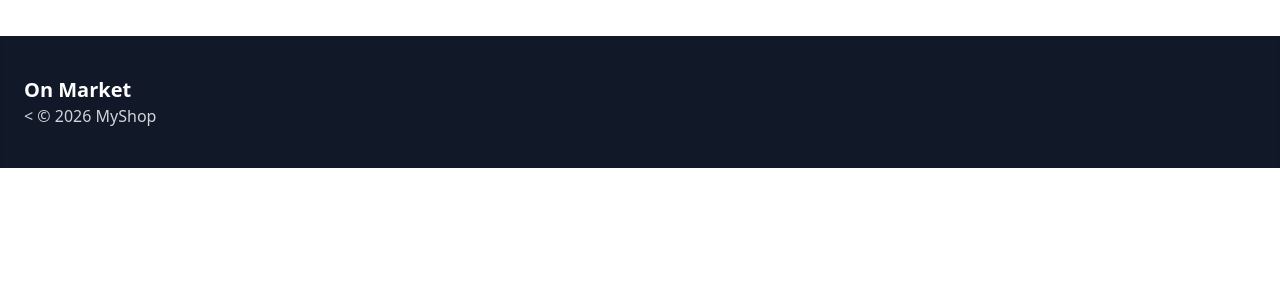
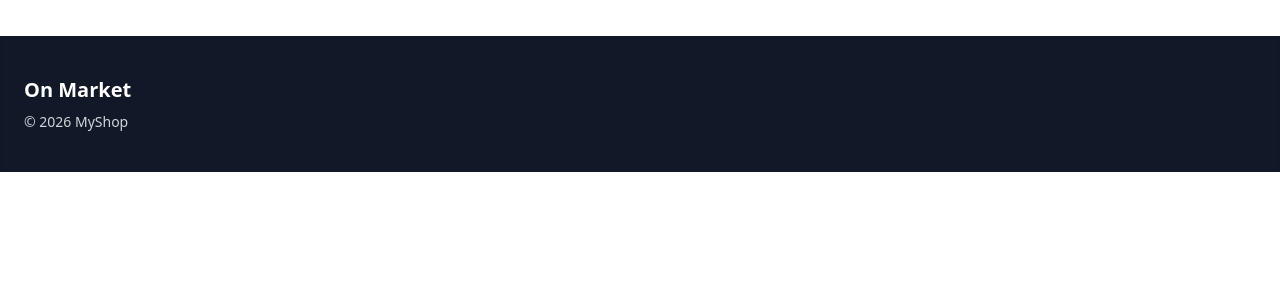
Before and after one commit to ALTUM-02/on_market, a Django app: page / in a window 1280 px wide. Shown: the part 232-532 px from the top of the page. Run offline with Django 4.2, Linux system fonts and the light colour scheme; data that the repository does not hold is empty; some libraries are stand-ins or nearby versions.

Commit message:
new change

```diff
--- a/media/Projects/on_market/templates/base/footer.html
+++ b/media/Projects/on_market/templates/base/footer.html
@@ -4,6 +4,7 @@
 
         <div>
             <h2 class="text-xl font-bold text-white">On Market</h2>
-            <
+            <p class="mt-2 text-sm">
+
     © 2026 MyShop
 </footer>
```
